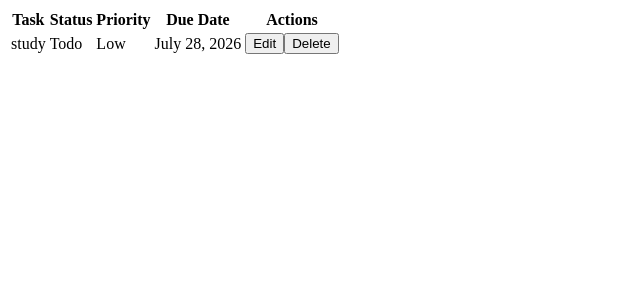
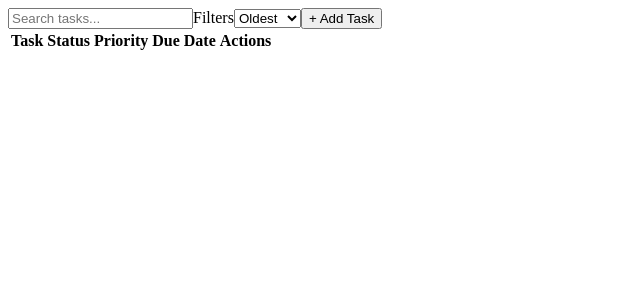
Before and after one commit to malakmuayad11/Taskflow, a React (Vite) app: page / in a window 1280 px wide. Shown: the top 300 px of the page, without its empty margins (0-640 px from the left). Built offline with nearby package versions, Linux system fonts and the light colour scheme.

Commit message:
Impelment TasksList

```diff
--- a/src/components/Tasks/ControlBar.tsx
+++ b/src/components/Tasks/ControlBar.tsx
@@ -1,20 +1,23 @@
 import { useState } from "react";
-// import { addTask } from "../../services/localStorageService.ts";
 import type { Task } from "../../types/Task.ts";
 import AddEditTaskForm from "./AddEditTaskForm.tsx";
 
+type ControlBarProps = {
+  onSearch: (title: string) => void;
+  onFilterChange: (value: string) => void;
+  onAdd: (addedTask: Task) => void;
+};
+
 export default function ControlBar({
+  onSearch,
   onFilterChange,
   onAdd,
-}: {
-  onFilterChange: (value: string) => void;
-  onAdd: (addedTask: Task) => void;
-}) {
+}: ControlBarProps) {
   const [isAddingTask, setIsAddingTask] = useState(false);
+  const [filter, setFilter] = useState("oldest");
 
   function handleSave(addedTask: Task) {
     onAdd(addedTask);
-    // addTask(addedTask);
     setIsAddingTask(false);
   }
 
@@ -33,9 +36,19 @@ export default function ControlBar({
       )}
       {!isAddingTask && (
         <div>
-          <input type="search" placeholder="Search tasks..." />
+          <input
+            type="search"
+            placeholder="Search tasks..."
+            onChange={(e) => onSearch(e.target.value.trim())}
+          />
           <label>Filters</label>
-          <select onChange={(e) => onFilterChange(e.target.value)}>
+          <select
+            value={filter}
+            onChange={(e) => {
+              onFilterChange(e.target.value);
+              setFilter(e.target.value.toLowerCase());
+            }}
+          >
             <option value="newest">Newest</option>
             <option value="oldest">Oldest</option>
           </select>
--- a/src/components/Tasks/TaskRow.tsx
+++ b/src/components/Tasks/TaskRow.tsx
@@ -17,18 +17,21 @@ export default function TaskRow({
   onEdit,
   onDelete,
 }: TaskRowProps) {
+  const parsedDueDate = dueDate instanceof Date ? dueDate : new Date(dueDate);
+  const formattedDate = Number.isNaN(parsedDueDate.getTime())
+    ? "Invalid date"
+    : parsedDueDate.toLocaleDateString("en-US", {
+        year: "numeric",
+        month: "long",
+        day: "2-digit",
+      });
+
   return (
     <tr>
       <td>{title}</td>
       <td>{status}</td>
       <td>{priority}</td>
-      <td>
-        {dueDate.toLocaleDateString("en-US", {
-          year: "numeric",
-          month: "long",
-          day: "2-digit",
-        })}
-      </td>
+      <td>{formattedDate}</td>
       <td>
         <button onClick={onEdit}>Edit</button>
         <button onClick={onDelete}>Delete</button>
--- /dev/null
+++ b/src/components/Tasks/TasksList.tsx
@@ -0,0 +1,90 @@
+import ControlBar from "./ControlBar.tsx";
+import TasksTable from "./TasksTable.tsx";
+import { useState } from "react";
+import type { Task } from "../../types/Task.ts";
+import {
+  addTask,
+  updateTask,
+  deleteTask,
+} from "../../services/localStorageService.ts";
+import AddEditTaskForm from "./AddEditTaskForm.tsx";
+
+export default function TasksList({ initialTasks }: { initialTasks: Task[] }) {
+  const [tasks, setTasks] = useState(initialTasks);
+  const [editingTask, setEditingTask] = useState<Task | null>(null);
+  const [search, setSearch] = useState("");
+
+  const displayedTasks = tasks.filter((task) =>
+    task.title.toLowerCase().includes(search.toLowerCase()),
+  );
+
+  function handleSearch(title: string) {
+    setSearch(title);
+  }
+
+  function handleFilterChange(filter: string) {
+    if (filter.toLowerCase() === "newest")
+      setTasks((previousTasks) =>
+        [...previousTasks].sort((a, b) => b.id - a.id),
+      );
+
+    if (filter.toLocaleLowerCase() === "oldest")
+      setTasks((previousTasks) =>
+        [...previousTasks].sort((a, b) => a.id - b.id),
+      );
+  }
+
+  function handleAddTask(task: Task) {
+    addTask(task); // add it to local storage
+    setTasks((previousTasks) => [...previousTasks, task]); // refresh the UI
+  }
+
+  function handleDelete(id: number) {
+    deleteTask(id); // remove from local storage
+    setTasks((previousTasks) => previousTasks.filter((task) => task.id !== id)); // refresh the UI
+  }
+
+  function handleEdit(task: Task) {
+    setEditingTask(task);
+  }
+
+  function handleSave(updatedTask: Task) {
+    updateTask(updatedTask); // update the local storage
+    setTasks((previousTasks) =>
+      previousTasks.map((task) =>
+        task.id === updatedTask.id ? updatedTask : task,
+      ),
+    ); // refresh the UI
+    setEditingTask(null);
+  }
+
+  function handleCancel() {
+    setEditingTask(null);
+  }
+
+  return (
+    <>
+      {editingTask ? (
+        <AddEditTaskForm
+          task={editingTask}
+          isAddMode={false}
+          onSave={handleSave}
+          onCancel={handleCancel}
+        />
+      ) : (
+        <section>
+          <ControlBar
+            onSearch={handleSearch}
+            onFilterChange={handleFilterChange}
+            onAdd={handleAddTask}
+          />
+          <TasksTable
+            tasks={displayedTasks}
+            onDelete={handleDelete}
+            onEdit={handleEdit}
+          />
+        </section>
+      )}
+    </>
+  );
+}
--- a/src/components/Tasks/TasksTable.tsx
+++ b/src/components/Tasks/TasksTable.tsx
@@ -1,44 +1,92 @@
 import TaskRow from "./TaskRow.tsx";
 import type { Task } from "../../types/Task.ts";
-import { useState } from "react";
-import AddEditTaskForm from "./AddEditTaskForm.tsx";
+// import { useState } from "react";
+// import AddEditTaskForm from "./AddEditTaskForm.tsx";
 
-export default function TasksTable({ initialTasks }: { initialTasks: Task[] }) {
-  const [tasks, setTasks] = useState(initialTasks);
-  const [editingTask, setEditingTask] = useState<Task | null>(null);
+// type TasksTableProps = {
+//   tasks: Task[];
+//   onDelete: (id: number) => void;
+//   onEdit: (task: Task) => void;
+// };
 
-  function handleDelete(id: number) {
-    setTasks(tasks.filter((task) => task.id !== id));
-  }
+// export default function TasksTable({
+//   tasks,
+//   onDelete,
+//   onEdit,
+// }: TasksTableProps) {
+//   // const [tasks, setTasks] = useState(initialTasks);
+//   const [editingTask, setEditingTask] = useState<Task | null>(null);
 
-  function handleEdit(task: Task) {
-    setEditingTask(task);
-  }
-  function handleUpdate(updatedTask: Task) {
-    setTasks((previousTasks) =>
-      previousTasks.map((task) =>
-        task.id === updatedTask.id ? updatedTask : task,
-      ),
-    );
+//   // function handleDelete(id: number) {
+//   //   setTasks(tasks.filter((task) => task.id !== id));
+//   // }
 
-    setEditingTask(null);
-  }
+//   function handleEdit(task: Task) {
+//     setEditingTask(task);
+//   }
+//   // function handleUpdate(updatedTask: Task) {
+//   //   setTasks((previousTasks) =>
+//   //     previousTasks.map((task) =>
+//   //       task.id === updatedTask.id ? updatedTask : task,
+//   //     ),
+//   //   );
 
-  function handleCancel() {
-    setEditingTask(null);
-  }
+//   //   setEditingTask(null);
+//   // }
 
+//   function handleCancel() {
+//     setEditingTask(null);
+//   }
+
+//   return (
+//     <>
+//       {editingTask && (
+//         <AddEditTaskForm
+//           task={editingTask}
+//           isAddMode={false}
+//           onSave={handleUpdate}
+//           onCancel={handleCancel}
+//         />
+//       )}
+//       {!editingTask && (
+//         <table>
+//           <thead>
+//             <tr>
+//               <th>Task</th>
+//               <th>Status</th>
+//               <th>Priority</th>
+//               <th>Due Date</th>
+//               <th>Actions</th>
+//             </tr>
+//           </thead>
+//           <tbody>
+//             {tasks.map((task) => (
+//               <TaskRow
+//                 key={task.id}
+//                 {...task}
+//                 onEdit={() => onEdit(task)}
+//                 onDelete={() => onDelete(task.id)}
+//               />
+//             ))}
+//           </tbody>
+//         </table>
+//       )}
+//     </>
+//   );
+// }
+
+type TasksTableProps = {
+  tasks: Task[];
+  onDelete: (id: number) => void;
+  onEdit: (task: Task) => void;
+};
+
+export default function TasksTable({
+  tasks,
+  onDelete,
+  onEdit,
+}: TasksTableProps) {
   return (
-    <>
-      {editingTask && (
-        <AddEditTaskForm
-          task={editingTask}
-          isAddMode={false}
-          onSave={handleUpdate}
-          onCancel={handleCancel}
-        />
-      )}
-      {!editingTask && (
     <table>
       <thead>
         <tr>
@@ -49,18 +97,17 @@ export default function TasksTable({ initialTasks }: { initialTasks: Task[] }) {
           <th>Actions</th>
         </tr>
       </thead>
+
       <tbody>
         {tasks.map((task) => (
           <TaskRow
             key={task.id}
             {...task}
-                onEdit={() => handleEdit(task)}
-                onDelete={() => handleDelete(task.id)}
+            onEdit={() => onEdit(task)}
+            onDelete={() => onDelete(task.id)}
           />
         ))}
       </tbody>
     </table>
-      )}
-    </>
   );
 }
--- a/src/pages/App.tsx
+++ b/src/pages/App.tsx
@@ -1,17 +1,8 @@
 // import Statistics from "../components/statistics/Statistics.tsx";
 // import TaskRow from "../components/Tasks/TaskRow.tsx";
-import TasksTable from "../components/Tasks/TasksTable.tsx";
-import type { Task } from "../types/Task.ts";
-
-const tasks: Task[] = [
-  {
-    id: Date.now(),
-    title: "study",
-    priority: "Low",
-    status: "Todo",
-    dueDate: new Date(2026, 6, 28),
-  },
-];
+// import TasksTable from "../components/Tasks/TasksTable.tsx";
+import TasksList from "../components/Tasks/TasksList.tsx";
+import { getTasks } from "../services/localStorageService.ts";
 
 export default function App() {
   return (
@@ -23,6 +14,6 @@ export default function App() {
     //   onDelete={() => {}}
     //   onEdit={() => {}}
     // />
-    <TasksTable initialTasks={tasks} />
+    <TasksList initialTasks={getTasks()} />
   );
 }
--- a/src/services/localStorageService.ts
+++ b/src/services/localStorageService.ts
@@ -1,13 +1,13 @@
 import type { Task } from "../types/Task.ts";
 
-const tasks: Task[] = [];
-
 export function addTask(task: Task): void {
+  const tasks = getTasks();
   tasks.push(task);
   localStorage.setItem("tasks", JSON.stringify(tasks));
 }
 
 export function updateTask(task: Task): void {
+  const tasks = getTasks();
   const index = tasks.findIndex((t) => t.id === task.id);
 
   if (index !== -1) {
@@ -17,6 +17,7 @@ export function updateTask(task: Task): void {
 }
 
 export function deleteTask(id: number) {
+  const tasks = getTasks();
   localStorage.setItem(
     "tasks",
     JSON.stringify(tasks.filter((t) => t.id !== id)),
```
Lines whose indentation alone changed are shown as unchanged.
